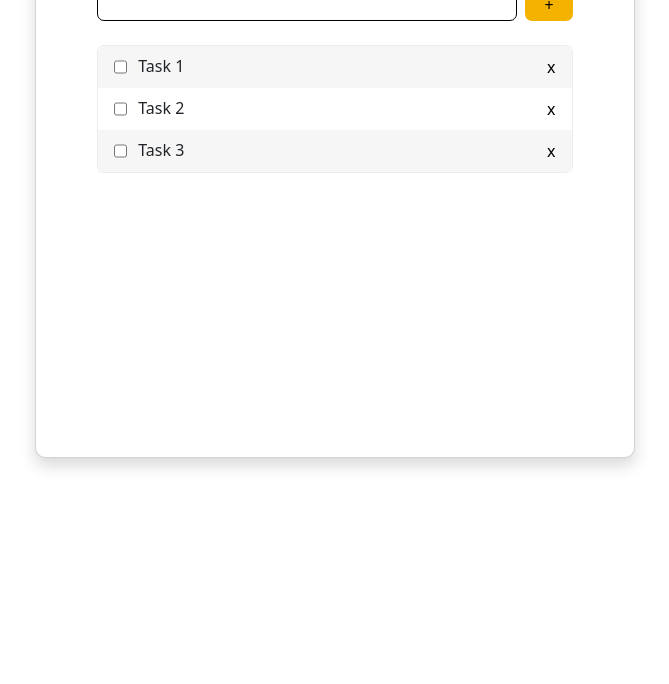
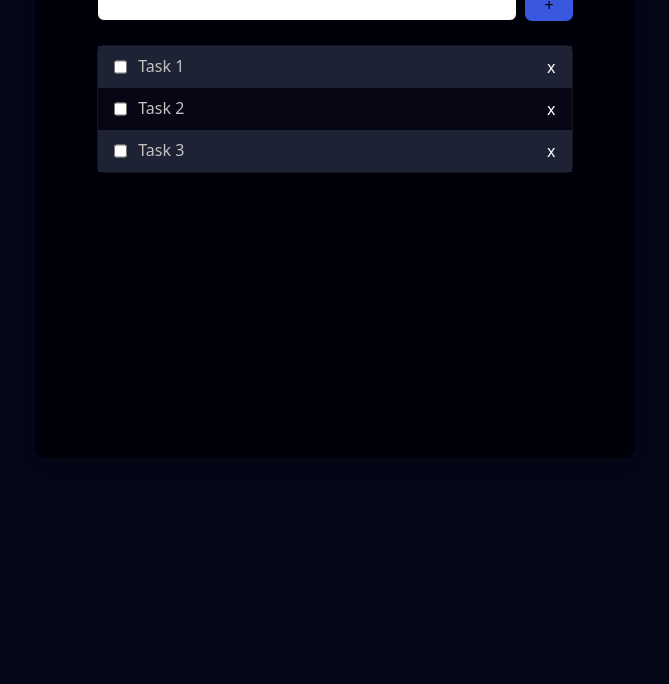
Before and after one commit to Adriana-Sousa/todo-list, a plain HTML site: page index.html in a window 1280 px wide. Shown: the part 116-800 px from the top of the page, without its empty margins (305-974 px from the left). Drawn offline with nearby package versions, Linux system fonts and the light colour scheme.

Commit message:
Add files via upload

```diff
--- a/style/style.css
+++ b/style/style.css
@@ -1,3 +1,7 @@
+body {
+    background-color: #030718;
+}
+
 #card {
     width: 600px;
     min-height: 550px;
@@ -6,10 +10,12 @@
     margin: auto;
     margin-top: 1.5rem;
     border-radius: 10px;
+    background-color: #00000a; /* Lilás */
 }
 
 h1 {
     margin-left: 2rem;
+    color: #2b4fc5;
 }
 
 /* para centralizar o container é definido a largura dele
@@ -41,7 +47,7 @@ o flex 1, ocupa todo o espaço disponivel */
 
 /* dar cor ao botão, remove a borda e aumenta a legura dele*/
 #form_add_todo button {
-    background-color: #F4B200;
+    background-color: #3a58df;
     border: none;
     border-radius: 7px;
     width: 3rem;
@@ -57,9 +63,10 @@ remove o espaçamento interno e adiciona uma borda cinza claro
  #todo-list {
     list-style: none;
     padding: 0;
-    border: 1px solid #EBEBEC;
+    border: 1px solid #161618;
     border-radius: 7px;
     margin-top: 1.5rem;
+    background-color: #060614;
  }
 
  /* adicionar o espaçamento interno dos itens */
@@ -68,11 +75,13 @@ remove o espaçamento interno e adiciona uma borda cinza claro
     padding-right: 0.3rem;
     display: flex;
     margin-right: 0;
+
  }
 #todo-list li span {
     margin-left: 0.7rem;
    flex: 1;
     word-wrap: break-word;
+    color: rgb(197, 193, 193);
 }
  #todo-list li button {
     border: none;
@@ -81,6 +90,7 @@ remove o espaçamento interno e adiciona uma borda cinza claro
     margin-left: 1rem;
     border-radius: 7px;
     background-color: transparent;
+    color: white;
  }
 
  #todo-list li button:hover {
@@ -90,5 +100,5 @@ remove o espaçamento interno e adiciona uma borda cinza claro
  /* :nth-child(odd), pseudo classe que representa elementos na posição impar
  pinta as linhas impares de cinza */
  #todo-list li:nth-child(odd) {
-    background-color: #F6F6F6;
+    background-color: #1e2235;
  }
```
